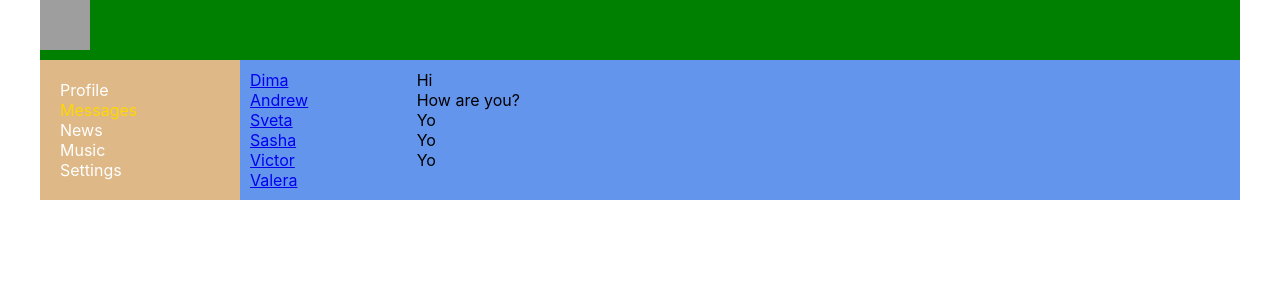
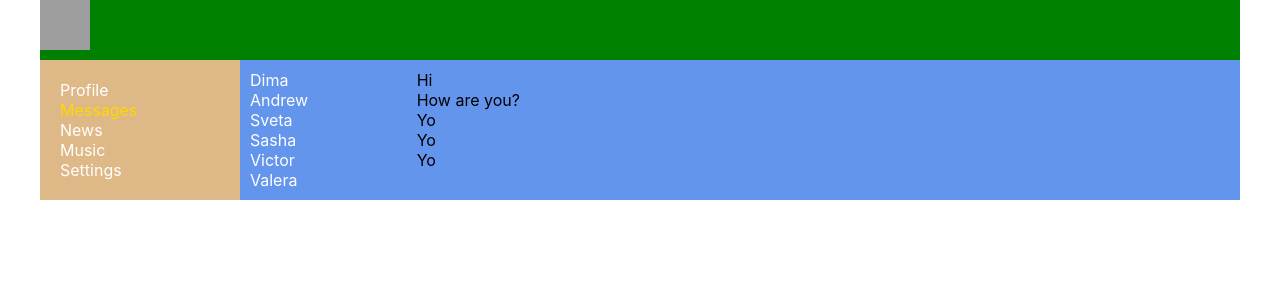
Before and after one commit to ALASKA-KOLASKA/social-network, a React (Create React App) app: page /dialogs in a window 1280 px wide. Shown: the top 300 px of the page. Built offline with nearby package versions, Linux system fonts and the light colour scheme; grey boxes are pictures that could not be loaded.

Commit message:
add UI-BLL separation for DialogItem and Message

```diff
--- /dev/null
+++ b/src/components/Dialogs/DialogItem/DialogItem.jsx
@@ -0,0 +1,17 @@
+import React from "react";
+import s from "./DialogItem.module.css"
+import {NavLink} from "react-router-dom";
+
+
+const DialogItem = (props) => {
+
+    let path = "/dialogs/" + props.id;
+
+    return (
+        <div>
+            <NavLink to={path} className={s.dialog + ' ' + s.active}>{props.name}</NavLink>
+        </div>
+    )
+}
+
+export default DialogItem;
--- /dev/null
+++ b/src/components/Dialogs/DialogItem/DialogItem.module.css
@@ -0,0 +1,8 @@
+.dialog{
+    color: white;
+    text-decoration: none;
+}
+
+.dialogs_items .active{
+    color: gold;
+}
--- a/src/components/Dialogs/Dialogs.jsx
+++ b/src/components/Dialogs/Dialogs.jsx
@@ -1,24 +1,8 @@
 import React from "react";
 import s from "./Dialogs.module.css"
-import {NavLink} from "react-router-dom";
+import DialogItem from "./DialogItem/DialogItem.jsx";
+import Message from "./Message/Message.jsx";
 
-
-const DialogItem = (props) => {
-
-    let path = "/dialogs/" + props.id;
-
-    return (
-        <div className={s.dialog + ' ' + s.active}>
-            <NavLink to={path}>{props.name}</NavLink>
-        </div>
-    )
-}
-
-const Message = (props) => {
-    return (
-        <div className={s.message}> {props.message} </div>
-    )
-}
 
 const Dialogs = (props) => {
 
--- a/src/components/Dialogs/Dialogs.module.css
+++ b/src/components/Dialogs/Dialogs.module.css
@@ -8,18 +8,6 @@
     padding: 10px;
 }
 
-.dialog{
-
-}
-
-.dialogs_items .active{
-    color: gold;
-}
-
 .messages{
     padding: 10px;
 }
-
-.message{
-
-}
--- /dev/null
+++ b/src/components/Dialogs/Message/Message.jsx
@@ -0,0 +1,10 @@
+import React from "react";
+import s from "./Message.module.css"
+
+const Message = (props) => {
+    return (
+        <div className={s.message}> {props.message} </div>
+    )
+}
+
+export default Message;
--- /dev/null
+++ b/src/components/Dialogs/Message/Message.module.css
@@ -0,0 +1,3 @@
+.message{
+
+}
--- a/src/components/Navbar/Navbar.jsx
+++ b/src/components/Navbar/Navbar.jsx
@@ -8,19 +8,19 @@ const Navbar = () => {
     return (
         <nav className={s.nav}>
             <div>
-            <NavLink to="/profile" className = {activeColor}> Profile </NavLink>
+                <NavLink to="/profile" className={activeColor}> Profile </NavLink>
             </div>
-        <div className={`${s.item} ${s.active}`}>
-            <NavLink to="/dialogs" className = {activeColor}>Messages</NavLink>
+            <div>
+                <NavLink to="/dialogs" className={activeColor}> Messages </NavLink>
             </div>
-        <div className={s.item}>
-            <NavLink to="/news" className = {activeColor}>News</NavLink>
+            <div>
+                <NavLink to="/news" className={activeColor}> News </NavLink>
             </div>
-        <div className={s.item}>
-            <NavLink to="/music" className = {activeColor}>Music</NavLink>
+            <div>
+                <NavLink to="/music" className={activeColor}> Music </NavLink>
             </div>
-        <div className={s.item}>
-            <NavLink to="/settings" className = {activeColor}>Settings</NavLink>
+            <div>
+                <NavLink to="/settings" className={activeColor}> Settings </NavLink>
             </div>
         </nav>
     )
```
Lines whose indentation alone changed are shown as unchanged.
